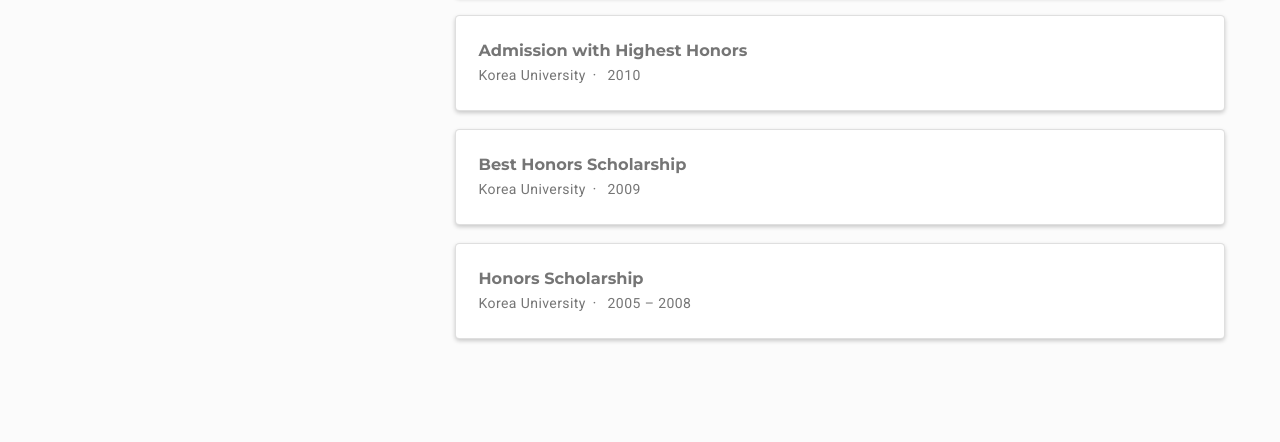
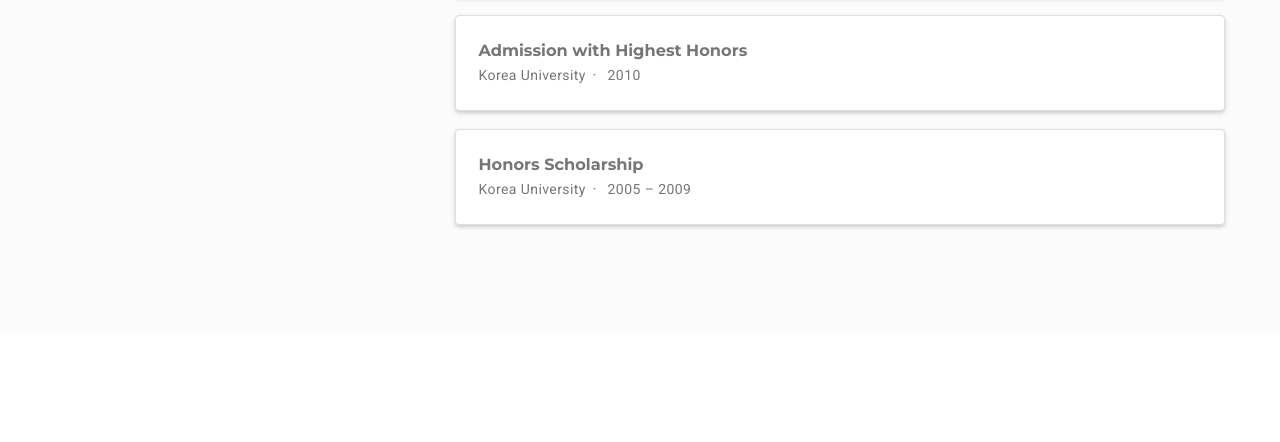
Before and after one commit to gyko24/gyko24.github.io, a plain HTML site: page index.html in a window 1280 px wide. Shown: the part 3023-3465 px from the top of the page. Drawn offline with nearby package versions, Linux system fonts and the light colour scheme; some packages are replaced by stand-ins of ours.

Commit message:
rebuilding site Tue Sep  8 18:40:12 MST 2020

```diff
--- a/index.html
+++ b/index.html
@@ -1392,24 +1392,11 @@ My research interests primarily focus on industrial organization, labor and educ
       </div>
 
       <div class="card experience course">
-        <div class="card-body"><h4 class="card-title exp-title text-muted my-0">Best Honors Scholarship</h4><div class="card-subtitle my-0 article-metadata">Korea University<span class="middot-divider"></span>
-
-            2009
-
-          </div>
-
-
-
-
-        </div>
-      </div>
-
-      <div class="card experience course">
         <div class="card-body"><h4 class="card-title exp-title text-muted my-0">Honors Scholarship</h4><div class="card-subtitle my-0 article-metadata">Korea University<span class="middot-divider"></span>
 
             2005
 
-            – 2008
+            – 2009
 
           </div>
 
```
